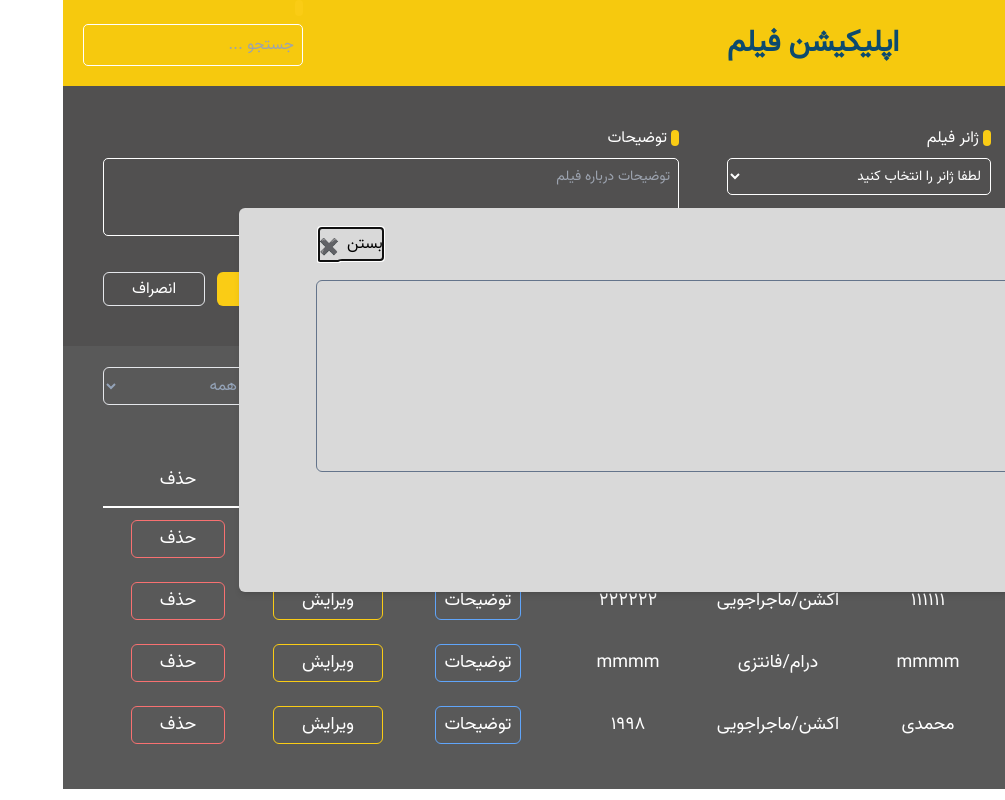
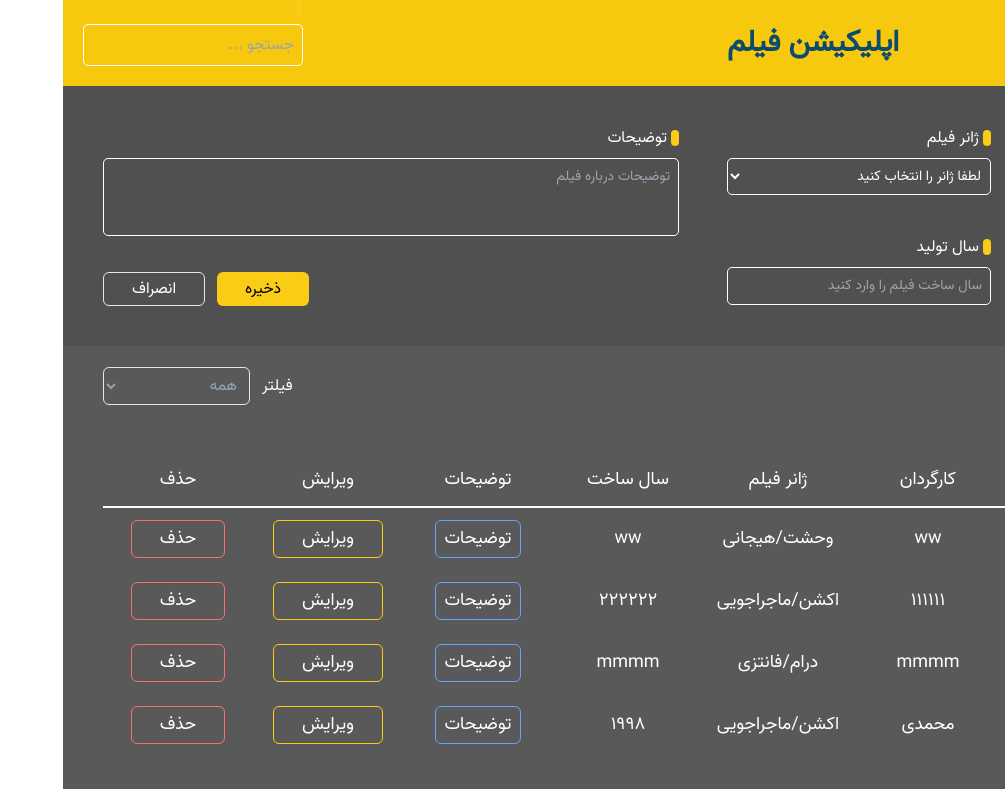
Before and after one commit to ehsanm-77/Film-List, a React (Vite) app: page / in a window 1280 px wide. Shown: the whole page, without its empty margins (275-1280 px from the left). Built offline with nearby package versions, Linux system fonts and the light colour scheme; data requests are answered from the project's data file.

Commit message:
add toast

```diff
--- a/db.json
+++ b/db.json
@@ -1,11 +1,11 @@
 {
   "films": [
     {
-      "name": "www",
+      "name": "qqqq",
       "director": "ww",
       "genre": "وحشت/هیجانی",
       "productionDate": "ww",
-      "description": "www",
+      "description": "qqqq",
       "id": 1
     },
     {
@@ -39,6 +39,38 @@
       "productionDate": "2023",
       "description": "خوب",
       "id": 5
+    },
+    {
+      "name": ";;;",
+      "director": ";;;;;;",
+      "genre": "درام/فانتزی",
+      "productionDate": ";;;;;;",
+      "description": ";;;;;;;",
+      "id": 7
+    },
+    {
+      "name": "",
+      "director": "",
+      "genre": "",
+      "productionDate": "",
+      "description": "",
+      "id": 8
+    },
+    {
+      "name": "",
+      "director": "",
+      "genre": "",
+      "productionDate": "",
+      "description": "",
+      "id": 9
+    },
+    {
+      "name": "",
+      "director": "",
+      "genre": "",
+      "productionDate": "",
+      "description": "",
+      "id": 10
     }
   ]
 }
--- a/package.json
+++ b/package.json
@@ -16,7 +16,8 @@
     "lodash": "^4.17.21",
     "react": "^18.2.0",
     "react-dom": "^18.2.0",
-    "react-modal": "^3.16.1"
+    "react-modal": "^3.16.1",
+    "react-toastify": "^9.1.2"
   },
   "devDependencies": {
     "@types/react": "^18.0.28",
--- a/src/App.tsx
+++ b/src/App.tsx
@@ -1,9 +1,23 @@
+import { ToastContainer } from 'react-toastify';
 import { Container } from './layout/Container/Container';
+import 'react-toastify/dist/ReactToastify.css';
 
 function App() {
   return (
     <>
       <Container />
+      <ToastContainer
+        position="top-right"
+        autoClose={4000}
+        hideProgressBar={false}
+        newestOnTop={false}
+        closeOnClick
+        rtl={false}
+        pauseOnFocusLoss
+        draggable
+        pauseOnHover
+        theme="dark"
+      />
     </>
   );
 }
--- a/src/components/films/films.tsx
+++ b/src/components/films/films.tsx
@@ -10,7 +10,7 @@ export const Films: React.FC<FilmsListProps> = ({
   giveFilmId,
 }) => {
   const [desc, setDesc] = useState(null);
-  const [isOpen, setIsOpen] = useState(true);
+  const [isOpen, setIsOpen] = useState(false);
   const handleModalDesc = (desc: any) => {
     setDesc(desc);
     setIsOpen(true);
--- a/src/layout/Container/Container.tsx
+++ b/src/layout/Container/Container.tsx
@@ -1,6 +1,7 @@
 import { useState } from 'react';
 import { FilmForm, FilmList, Header } from '..';
 import { films } from '../../library/axios/axios';
+import { toast } from 'react-toastify';
 
 export const Container = () => {
   const [isSubmited, setIsSubmited] = useState(false);
@@ -33,7 +34,6 @@ export const Container = () => {
         productionDate,
         description,
       };
-
       films
         .post('/films', formData)
         .then((response) => {
@@ -45,6 +45,7 @@ export const Container = () => {
           setGenre('');
           setProductionDate('');
           setDescription('');
+          toast.success('افزودن کاربر با موفقیت انجام شد');
         })
         .catch((error) => {
           console.error('Failed to save film:', error);
@@ -70,6 +71,7 @@ export const Container = () => {
           setProductionDate('');
           setDescription('');
           setIsEditing(false);
+          toast.info('ویرایش با موفقیت انجام شد');
         })
         .catch((error) => {
           console.error('Failed to update film:', error);
--- a/src/layout/FilmForm/FilmForm.tsx
+++ b/src/layout/FilmForm/FilmForm.tsx
@@ -1,4 +1,3 @@
-import { films } from '../../library/axios/axios';
 import { SelectOption, TextField } from '../../components';
 
 export const FilmForm = ({
@@ -28,7 +27,12 @@ export const FilmForm = ({
   return (
     <>
       <div className=" bg-[#515050]">
-        <form action="" onSubmit={handleSubmit}>
+        <form
+          action=""
+          onSubmit={() => {
+            handleSubmit();
+          }}
+        >
           <div className="grid grid-cols-2 md:grid-cols-4 p-10 gap-12">
             <div className="flex flex-col gap-10">
               <TextField
@@ -97,29 +101,3 @@ export const FilmForm = ({
     </>
   );
 };
-
-// else {
-//   const formData = {
-//     name,
-//     director,
-//     genre,
-//     productionDate,
-//     description,
-//   };
-
-//   films
-//     .put(`/films/${filmId}`, formData) // Use filmId in the URL
-//     .then((response) => {
-//       console.log(response);
-//       console.log('Film successfully updated');
-//       handleSubmited(!isSubmited);
-//       setName('');
-//       setDirector('');
-//       setGenre('');
-//       setProductionDate('');
-//       setDescription('');
-//     })
-//     .catch((error) => {
-//       console.error('Failed to update film:', error);
-//     });
-// }
```
Also changed, not shown: 1 other file (tests, documents, lock files or other folders).
